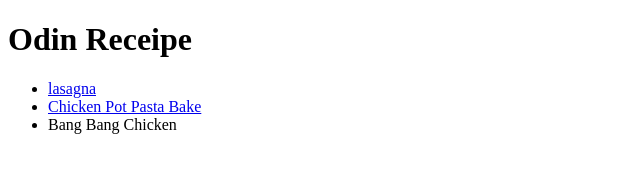
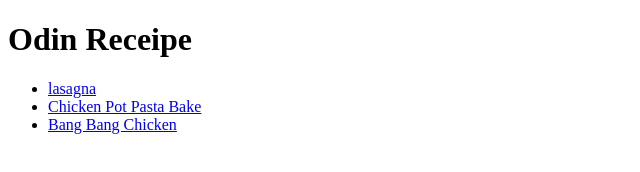
Before and after one commit to psyclone96/odin-recipes, a plain HTML site: page index.html in a window 1280 px wide. Shown: the whole page, without its empty margins (0-640 px from the left). Drawn offline with Linux system fonts and the light colour scheme.

Commit message:
Add index.html

```diff
--- a/index.html
+++ b/index.html
@@ -11,7 +11,7 @@
     <ul>
         <li><a href="receipe/lasagna.html">lasagna</a></li>
         <li><a href="receipe/Chickenpastabake.html">Chicken Pot Pasta Bake</a></li>
-        <li><a href="receipe/bangchicken.html"></a>Bang Bang Chicken</li>
+        <li><a href="receipe/bangchicken.html">Bang Bang Chicken</a></li>
     </ul>
 
 </body>
```
